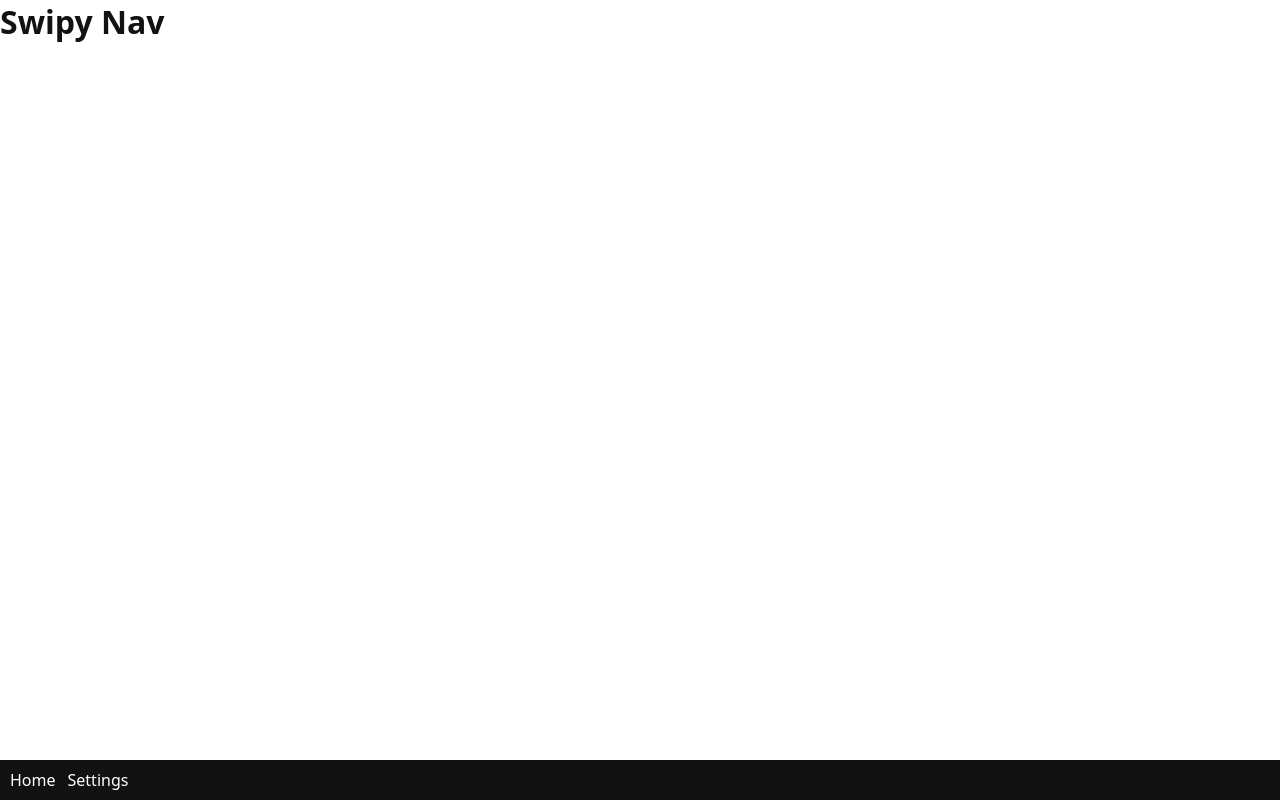
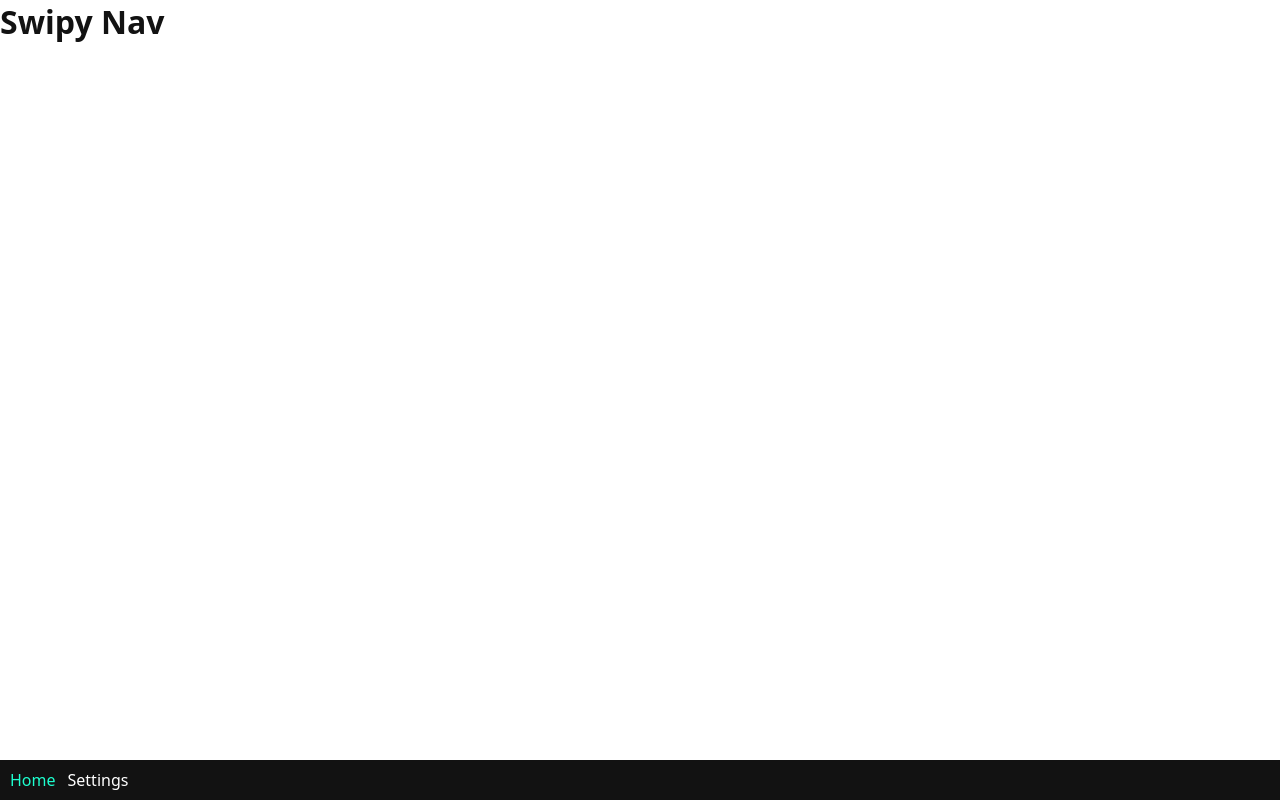
Before and after one commit to fibo/swipy-nav, a React (Vite) app: page / in a window 1280 px wide. Built offline with nearby package versions, Linux system fonts and the light colour scheme.

Commit message:
navbar highlights current slide

```diff
--- /dev/null
+++ b/src/components/Layout.tsx
@@ -0,0 +1,31 @@
+import { useState } from 'react'
+import { Swiper, SwiperProps } from './Swiper'
+import { Navbar } from './Navbar.tsx'
+import { Home } from '../pages/Home.tsx'
+import { Settings } from '../pages/Settings.tsx'
+
+const slides: SwiperProps['slides'] = [
+  {
+    id: 'home',
+    component: <Home />
+  },
+  {
+    id: 'settings',
+    component: <Settings />
+  }
+]
+
+export function Layout() {
+  const [currentSlideIndex, setCurrentSlideIndex] = useState(0)
+
+  return (
+    <>
+      <Swiper
+        slides={slides}
+        currentSlideIndex={currentSlideIndex}
+        setCurrentSlideIndex={setCurrentSlideIndex}
+      />
+      <Navbar currentSlideIndex={currentSlideIndex} />
+    </>
+  )
+}
--- a/src/components/Navbar.css
+++ b/src/components/Navbar.css
@@ -8,7 +8,6 @@
   gap: var(--spacing-1);
   padding: 0 var(--spacing-2);
   background-color: var(--color-black);
-  color: var(--color-white);
 }
 
 .navbar__item {
@@ -16,5 +15,10 @@
   align-items: center;
   justify-content: center;
   padding: 0 var(--spacing-1);
+  color: var(--color-white);
   user-select: none;
 }
+
+.navbar__item--active {
+  color: var(--color-primary);
+}
--- a/src/components/Navbar.tsx
+++ b/src/components/Navbar.tsx
@@ -1,18 +1,34 @@
-import { MouseEventHandler, useCallback } from 'react'
+import { MouseEventHandler, PropsWithChildren, useCallback } from 'react'
+import { SwiperProps } from './Swiper'
 
-export function Navbar() {
+type NavbarItemProps = {
+  isActive: boolean
+}
+
+function NavbarItem({
+  isActive,
+  children
+}: PropsWithChildren<NavbarItemProps>) {
   const onClick = useCallback<MouseEventHandler<HTMLAnchorElement>>((event) => {
     event.preventDefault()
   }, [])
 
   return (
+    <div className={`navbar__item ${isActive ? 'navbar__item--active' : ''}`}>
+      <a onClick={onClick}>{children}</a>
+    </div>
+  )
+}
+
+type NavbarProps = Pick<SwiperProps, 'currentSlideIndex'>
+
+export function Navbar({ currentSlideIndex }: NavbarProps) {
+  console.log(currentSlideIndex)
+
+  return (
     <nav className="navbar">
-      <div className="navbar__item">
-        <a onClick={onClick}>Home</a>
-      </div>
-      <div className="navbar__item">
-        <a onClick={onClick}>Settings</a>
-      </div>
+      <NavbarItem isActive={currentSlideIndex == 0}>Home</NavbarItem>
+      <NavbarItem isActive={currentSlideIndex == 1}>Settings</NavbarItem>
     </nav>
   )
 }
--- a/src/components/Swiper.tsx
+++ b/src/components/Swiper.tsx
@@ -1,24 +1,33 @@
 import {
+  Dispatch,
   Fragment,
+  PointerEventHandler,
+  PropsWithChildren,
   ReactNode,
-  useState,
-  useRef,
+  SetStateAction,
   useCallback,
-  PropsWithChildren,
-  PointerEventHandler
+  useMemo,
+  useRef
 } from 'react'
 
-type SwiperProps = {
+export type SwiperProps = {
   slides: Array<{
     id: string
     component: ReactNode
   }>
+  currentSlideIndex: number
+  setCurrentSlideIndex: Dispatch<SetStateAction<number>>
 }
 
-export function Swiper({ slides }: SwiperProps) {
-  const [currentIndex, setCurrentIndex] = useState(0)
+export function Swiper({
+  currentSlideIndex,
+  setCurrentSlideIndex,
+  slides
+}: SwiperProps) {
   const startX = useRef(0)
   const endX = useRef(0)
+
+  const numSlides = useMemo(() => slides.length, [slides])
 
   const onPointerDown = useCallback<PointerEventHandler<HTMLDivElement>>(
     (event) => {
@@ -36,11 +45,13 @@ export function Swiper({ slides }: SwiperProps) {
 
   const onPointerUp = useCallback(() => {
     if (startX.current - endX.current > 50) {
-      setCurrentIndex((prevIndex) => Math.min(prevIndex + 1, slides.length - 1))
+      setCurrentSlideIndex((prevIndex) =>
+        Math.min(prevIndex + 1, numSlides - 1)
+      )
     } else if (endX.current - startX.current > 50) {
-      setCurrentIndex((prevIndex) => Math.max(prevIndex - 1, 0))
+      setCurrentSlideIndex((prevIndex) => Math.max(prevIndex - 1, 0))
     }
-  }, [])
+  }, [setCurrentSlideIndex, numSlides])
 
   return (
     <div
@@ -51,7 +62,7 @@ export function Swiper({ slides }: SwiperProps) {
     >
       <div
         className="swiper-wrapper"
-        style={{ transform: `translateX(-${currentIndex * 100}%)` }}
+        style={{ transform: `translateX(-${currentSlideIndex * 100}%)` }}
       >
         {slides.map(({ id, component }) => (
           <Fragment key={id}>{component}</Fragment>
--- a/src/main.tsx
+++ b/src/main.tsx
@@ -1,25 +1,10 @@
 import { StrictMode } from 'react'
 import { createRoot } from 'react-dom/client'
-import { Swiper } from './components/Swiper.tsx'
-import { Navbar } from './components/Navbar.tsx'
-import { Home } from './pages/Home.tsx'
-import { Settings } from './pages/Settings.tsx'
+import { Layout } from './components/Layout'
 import './main.css'
 
 createRoot(document.getElementById('root')!).render(
   <StrictMode>
-    <Swiper
-      slides={[
-        {
-          id: 'home',
-          component: <Home />
-        },
-        {
-          id: 'settings',
-          component: <Settings />
-        }
-      ]}
-    />
-    <Navbar />
+    <Layout />
   </StrictMode>
 )
--- a/src/styles/colors.css
+++ b/src/styles/colors.css
@@ -1,6 +1,7 @@
 :root {
   --color-black: #121212;
   --color-white: #fff;
+  --color-primary: #1effcf;
 }
 body {
   background-color: var(--color-white);
```
